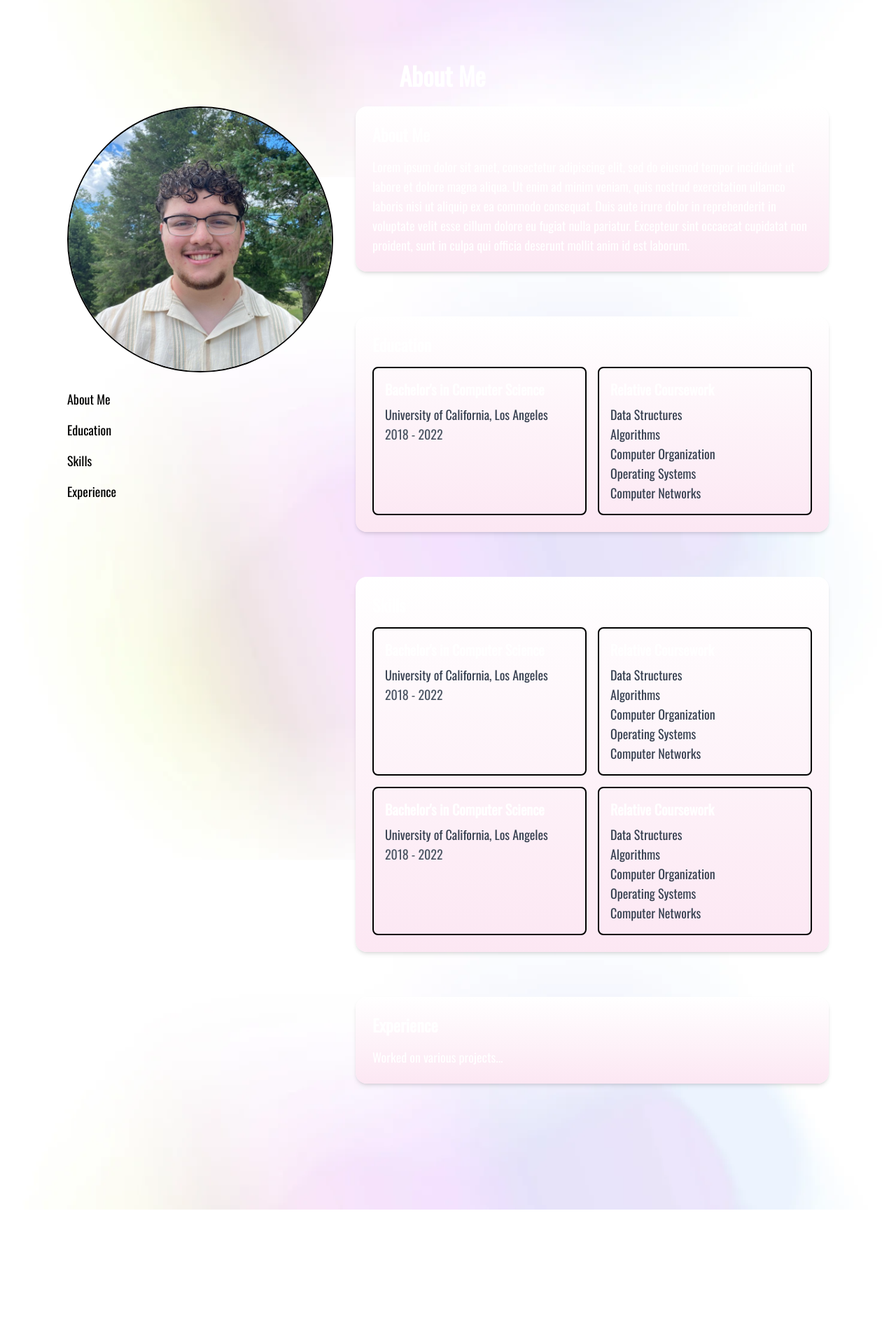
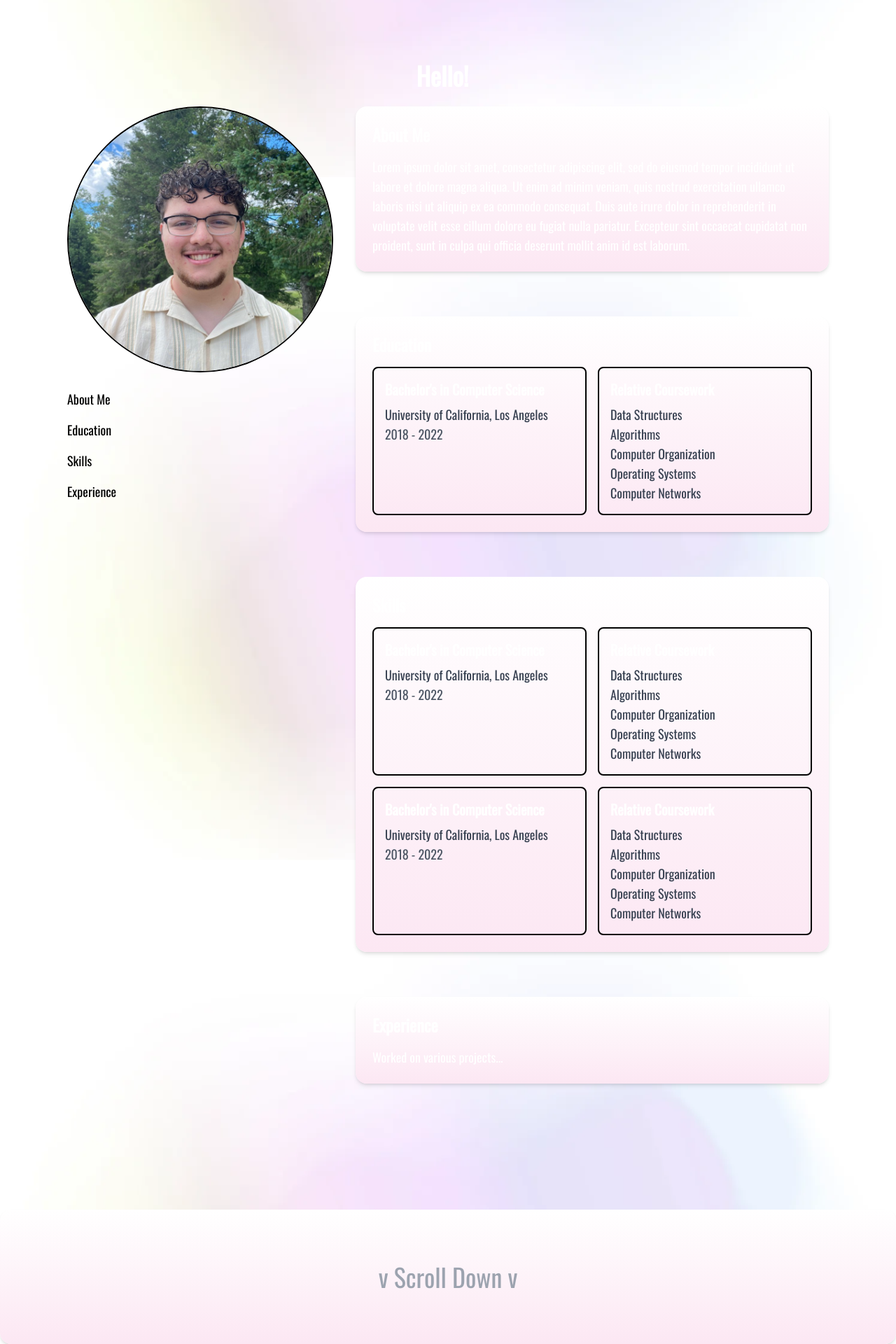
Before and after one commit to ykunus/MyPortfolio, a Next.js app: page / in a window 1280 px wide. Shown: the part 722-2642 px from the top of the page at 70% size. Before the commit the page ends 2450 px from the top, so only its background shows below. Built offline with nearby package versions, Linux system fonts and the light colour scheme.

Commit message:
Added scroll downbar

```diff
--- a/src/app/components/about.tsx
+++ b/src/app/components/about.tsx
@@ -129,10 +129,10 @@ const About = () => {
     return (
         <div className="pt-54 pl-15 flex flex-col">
             <div className="flex justify-center pl-24">
-                <h1 className="text-4xl font-bold -ml-28">About Me</h1>
+                <h1 className="text-4xl font-bold -ml-28">Hello!</h1>
             </div>
             <div className="flex justify-start pl-24 mt-6 gap-8">
-                <div className="sticky top-24 h-fit">
+                <div className="sticky top-28 h-fit">
                     <Image src="/PortfolioPic.jpeg" alt="me" width={350} height={400}
                         className="rounded-full object-cover w-[380px] h-[380px] border-2 border-black"
                     />
@@ -220,7 +220,6 @@ const About = () => {
                             viewport={{ once: true }}
                             transition={{ delay: index * 0.2 }}
                             className="bg-gradient-to-b from-white to-pink-100 rounded-2xl p-6 shadow-md"
-                            // className="bg-white p-6 rounded-lg border-2 border-white shadow-xl w-full "
 
                         >
                             <h2 className="text-2xl font-bold mb-4">{section.title}</h2>
--- /dev/null
+++ b/src/app/components/projects.tsx
@@ -0,0 +1,14 @@
+import React from 'react'
+
+const projects = () => {
+  return (
+    <div>
+        <div className="w-full h-48 bg-gradient-to-b from-white to-pink-100 rounded-2xl p-6 shadow-md flex items-center justify-center">
+            <h1 className="text-4xl text-gray-400">v Scroll Down v</h1>
+        </div>
+    </div>
+
+  )
+}
+
+export default projects
--- a/src/app/page.tsx
+++ b/src/app/page.tsx
@@ -5,7 +5,7 @@ import Navbar from "./components/navbar";
 import Header from "./components/header";
 import About from "./components/about";
 import { ScrollAnimationWrapper } from "./components/ScrollAnimation";
-
+import Projects from "./components/projects";
 export default function Home() {
   return (
     <main style={{ minHeight: "200vh" }}>
@@ -17,6 +17,7 @@ export default function Home() {
         <ScrollAnimationWrapper>
           <About/>
         </ScrollAnimationWrapper>
+        <Projects/>
         <Routes>
         </Routes>
       </Router>
```
Also changed, not shown: src/app/components/project.tsx (deleted).
